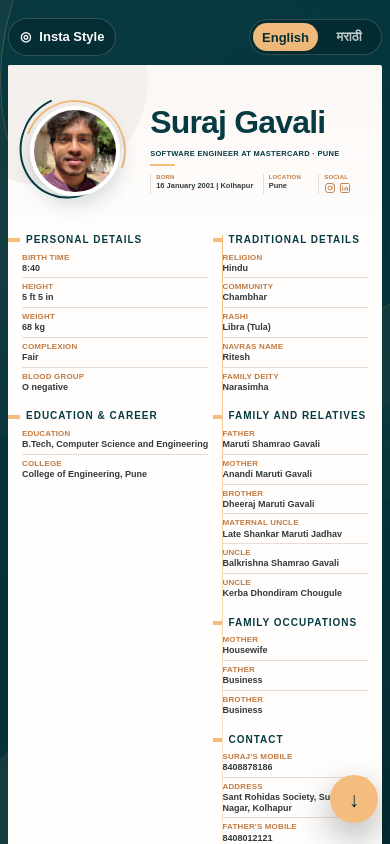
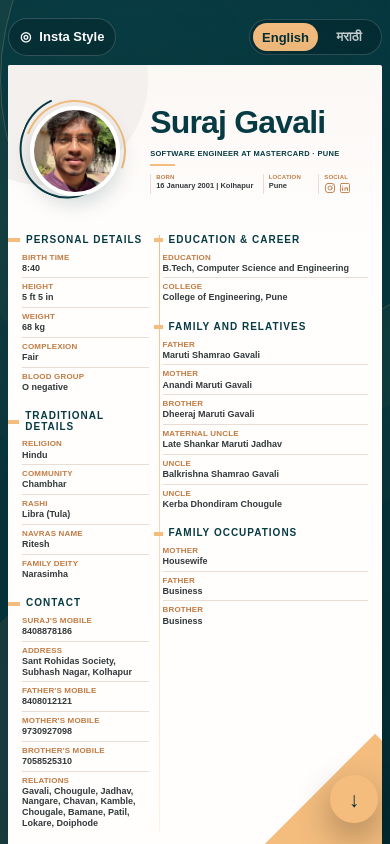
Before and after one commit to SurajGavali/biodata, a Next.js app: page / in a window 390 px wide. Shown: the top 844 px of the page. Built offline with nearby package versions, Linux system fonts and the light colour scheme; a web font is replaced by a local one.

Commit message:
Make desktop match mobile biodata layout

```diff
--- a/src/app/globals.css
+++ b/src/app/globals.css
@@ -309,7 +309,7 @@
   overflow: hidden;
   width: 100%;
   min-height: 1220px;
-  padding: 54px 62px 30px;
+  padding: 54px 62px 60px;
   color: var(--text);
   background:
     linear-gradient(180deg, rgba(248, 242, 237, 0.55), transparent 180px),
@@ -464,7 +464,7 @@
 .contentGrid {
   position: relative;
   display: grid;
-  grid-template-columns: minmax(0, 1.12fr) minmax(0, 0.88fr);
+  grid-template-columns: minmax(0, 0.38fr) minmax(0, 0.62fr);
   gap: 60px;
 }
 
@@ -472,7 +472,7 @@
   position: absolute;
   top: 4px;
   bottom: 2px;
-  left: calc(56% + 0px);
+  left: calc(38% + 6px);
   width: 2px;
   content: "";
   background: linear-gradient(var(--peach), rgba(244, 189, 126, 0.25));
@@ -725,12 +725,12 @@
 }
 
 .exportSheet .contentGrid {
-  grid-template-columns: minmax(0, 1.1fr) minmax(0, 0.9fr);
+  grid-template-columns: minmax(0, 0.38fr) minmax(0, 0.62fr);
   gap: 47px;
 }
 
 .exportSheet .contentGrid::after {
-  left: 55%;
+  left: calc(38% + 4px);
 }
 
 .exportSheet .column {
@@ -840,7 +840,7 @@
   }
 
   .contentGrid::after {
-    left: 56%;
+    left: calc(38% - 5px);
   }
 
   .headingMark {
@@ -1019,7 +1019,7 @@
   .sheetWrapper .mobileContentGrid {
     position: relative;
     display: grid;
-    grid-template-columns: minmax(0, 1.12fr) minmax(0, 0.88fr);
+    grid-template-columns: minmax(0, 0.37fr) minmax(0, 0.63fr);
     gap: 15px;
   }
 
@@ -1027,7 +1027,7 @@
     position: absolute;
     top: 0;
     bottom: 0;
-    left: calc(56% + 7px);
+    left: calc(37% + 7px);
     width: 1px;
     content: "";
     background: linear-gradient(var(--peach), rgba(244, 189, 126, 0.18));
@@ -1142,11 +1142,12 @@
   }
 
   .sheetWrapper .mobileContentGrid {
+    grid-template-columns: minmax(0, 0.38fr) minmax(0, 0.62fr);
     gap: 13px;
   }
 
   .sheetWrapper .mobileContentGrid::after {
-    left: calc(56% + 6px);
+    left: calc(38% + 6px);
   }
 
   .sheetWrapper .sectionHeading h2 {
--- a/src/app/page.tsx
+++ b/src/app/page.tsx
@@ -174,14 +174,14 @@
       <div className="contentGrid desktopContentGrid">
         <div className="column">
           <DetailSection section={classicPersonal} locale={locale} />
-          <DetailSection section={classicEducation} locale={locale} />
+          <DetailSection section={biodata.horoscope} locale={locale} />
+          <DetailSection section={biodata.contact} locale={locale} />
         </div>
 
         <div className="column columnRight">
-          <DetailSection section={biodata.horoscope} locale={locale} />
+          <DetailSection section={classicEducation} locale={locale} />
           <DetailSection section={biodata.family} locale={locale} />
           <DetailSection section={biodata.occupation} locale={locale} />
-          <DetailSection section={biodata.contact} locale={locale} />
         </div>
       </div>
 
@@ -189,14 +189,14 @@
         <div className="mobileContentGrid">
           <div className="mobileColumn mobileRail">
             <DetailSection section={classicPersonal} locale={locale} />
-            <DetailSection section={classicEducation} locale={locale} />
+            <DetailSection section={biodata.horoscope} locale={locale} />
+            <DetailSection section={biodata.contact} locale={locale} />
           </div>
 
           <div className="mobileColumn mobileMain">
-            <DetailSection section={biodata.horoscope} locale={locale} />
+            <DetailSection section={classicEducation} locale={locale} />
             <DetailSection section={biodata.family} locale={locale} />
             <DetailSection section={biodata.occupation} locale={locale} />
-            <DetailSection section={biodata.contact} locale={locale} />
           </div>
         </div>
       )}
```
